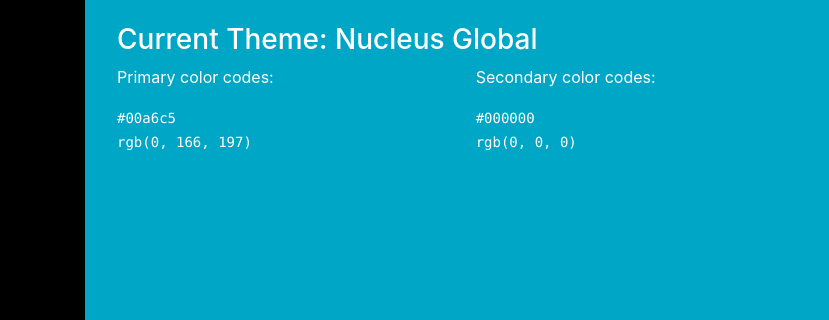
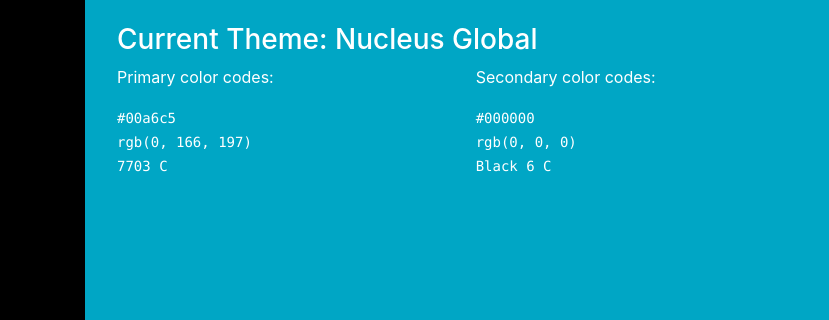
Before and after one commit to darrylmendonez/utiltities, a plain HTML site: page nucleus-global-themes/index.html in a window 1280 px wide. Shown: the part 195-515 px from the top of the page, 0-829 px from the left. Drawn offline with nearby package versions, Linux system fonts and the light colour scheme.

Commit message:
added in pantone color codes

```diff
--- a/nucleus-global-themes/css/styles.css
+++ b/nucleus-global-themes/css/styles.css
@@ -4,9 +4,6 @@
   --primary-color: #00A6C5;
   --secondary-color: #000000;
   --font-color: #ffffff;
-  --ng-primary-color: #00A6C5;
-  --ng-secondary-color: #000000;
-  --ng-font-color: #ffffff;
   --as-primary-color: #9F0F14;
   --as-secondary-color: #000000;
   --as-font-color: #ffffff;
@@ -40,6 +37,9 @@
   --nc-primary-color: #00A6C5;
   --nc-secondary-color: #000000;
   --nc-font-color: #ffffff;
+  --ng-primary-color: #00A6C5;
+  --ng-secondary-color: #000000;
+  --ng-font-color: #ffffff;
   --sd-primary-color: #D22329;
   --sd-secondary-color: #000717;
   --sd-font-color: #ffffff;
--- a/nucleus-global-themes/data/agencies.json
+++ b/nucleus-global-themes/data/agencies.json
@@ -2,90 +2,120 @@ agenciesData = [
   {
     "id": 0,
     "name": "Articulate Science",
+    "pantonePrimary": "7621 C",
+    "pantoneSecondary": "Black 6 C",
     "url": "http://www.articulatescience.com/",
     "logoUrl": "http://www.nucleus-global.com/assets/images/agencies/logo-as.png"
   },
   {
     "id": 1,
     "name": "Chrysalis Medical",
+    "pantonePrimary": "647 C",
+    "pantoneSecondary": "5777 C",
     "url": "http://chrysalismedical.com/",
     "logoUrl": "http://chrysalismedical.com/img/home.png"
   },
   {
     "id": 2,
     "name": "Clinical Thinking",
+    "pantonePrimary": "648 C",
+    "pantoneSecondary": "659 C",
     "url": "http://clinicalthinking.com/",
     "logoUrl": "http://www.nucleus-global.com/assets/images/agencies/logo-clinicalthinking.png"
   },
   {
     "id": 3,
     "name": "Cognito Medical",
+    "pantonePrimary": "1585 C",
+    "pantoneSecondary": "7604 C",
     "url": "",
     "logoUrl": "http://www.nucleus-global.com/assets/images/agencies/logo-cognito.png"
   },
   {
     "id": 4,
     "name": "Health Interactions",
+    "pantonePrimary": "340 C",
+    "pantoneSecondary": "284 C",
     "url": "http://www.healthinteractions.com/",
     "logoUrl": "http://www.nucleus-global.com/assets/images/agencies/logo-hi.png"
   },
   {
     "id": 5,
     "name": "IMNE",
+    "pantonePrimary": "273 C",
+    "pantoneSecondary": "1585 C",
     "url": "http://www.imne.com/",
     "logoUrl": "http://www.nucleus-global.com/assets/images/agencies/logo-imne.png"
   },
   {
     "id": 6,
     "name": "International Medical Press",
+    "pantonePrimary": "7621 C",
+    "pantoneSecondary": "130 C",
     "url": "http://www.intmedpress.com/",
     "logoUrl": "http://www.nucleus-global.com/assets/images/agencies/logo-imp.png"
   },
   {
     "id": 7,
     "name": "Integress",
+    "pantonePrimary": "7621 C",
+    "pantoneSecondary": "130 C",
     "url": "http://www.meetintegress.com/",
     "logoUrl": "http://www.nucleus-global.com/assets/images/agencies/logo-integress.png"
   },
   {
     "id": 8,
     "name": "Medical Expressions",
+    "pantonePrimary": "233 C",
+    "pantoneSecondary": "7672 C",
     "url": "",
     "logoUrl": "http://www.nucleus-global.com/assets/images/agencies/logo-medicalexpressions.png"
   },
   {
     "id": 9,
     "name": "MediTech Media",
+    "pantonePrimary": "7672 C",
+    "pantoneSecondary": "158 C",
     "url": "http://www.meditechmedia.com/",
     "logoUrl": "http://www.nucleus-global.com/assets/images/agencies/logo-mtm.png"
   },
   {
     "id": 10,
     "name": "Nucleus Central",
+    "pantonePrimary": "7703 C",
+    "pantoneSecondary": "Black 6 C",
     "url": "",
     "logoUrl": "http://www.nucleus-global.com/assets/images/agencies/logo-nucleuscentral.png"
   },
   {
     "id": 11,
     "name": "Nucleus Global",
+    "pantonePrimary": "7703 C",
+    "pantoneSecondary": "Black 6 C",
     "url": "http://www.nucleus-global.com/",
     "logoUrl": "https://www.synaptikdigital.com/clients/nucleus-global.png"
   },
   {
     "id": 12,
     "name": "Synaptik Digital",
+    "pantonePrimary": "7597 C",
+    "pantoneSecondary": "Neutral Black C",
     "url": "https://www.synaptikdigital.com/",
     "logoUrl": "http://www.nucleus-global.com/assets/images/agencies/logo-synaptikdigital.png"
   },
   {
     "id": 13,
     "name": "Scientific Pathways",
+    "pantonePrimary": "560 C",
+    "pantoneSecondary": "110 C",
     "url": "http://www.scientificpathways.com/",
     "logoUrl": "http://www.nucleus-global.com/assets/images/agencies/logo-scientificpathways.png"
   },
   {
     "id": 14,
     "name": "SciMentum",
+    "pantonePrimary": "2736 C",
+    "pantoneSecondary": "2925 C",
     "url": "http://www.scimentum.com/",
     "logoUrl": "http://www.nucleus-global.com/assets/images/agencies/logo-scimentum.png"
   }
--- a/nucleus-global-themes/index.html
+++ b/nucleus-global-themes/index.html
@@ -19,14 +19,16 @@
             <p>Primary color codes:</p>
             <code>
               <span id="primary-code-hex"></span><br>
-              <span id="primary-code-rgb"></span>
+              <span id="primary-code-rgb"></span><br>
+              <span id="primary-code-pantone"></span>
             </code>
           </div>
           <div class="col-md-4">
             <p>Secondary color codes:</p>
             <code>
               <span id="secondary-code-hex"></span><br>
-              <span id="secondary-code-rgb"></span>
+              <span id="secondary-code-rgb"></span><br>
+              <span id="secondary-code-pantone"></span>
             </code>
           </div>
           <div class="col-md-4">
--- a/nucleus-global-themes/js/scripts.js
+++ b/nucleus-global-themes/js/scripts.js
@@ -18,6 +18,8 @@ $(document).ready(function() {
   $('#displayed-url').attr('href', defaultAgency.url);
   $('#displayed-url').html(defaultAgency.url);
   $('#displayed-logo').attr('src', defaultAgency.logoUrl);
+  $('#primary-code-pantone').html(defaultAgency.pantonePrimary);
+  $('#secondary-code-pantone').html(defaultAgency.pantoneSecondary);
 
   // slice rgbColor into array
   var rgbSlicer = function(rgbColor) {
@@ -71,7 +73,7 @@ $(document).ready(function() {
   var changeTheme = function(e) {
     var target = e.target;
     var cardElement = target.parentElement.parentElement;
-    // if swatch is clicked
+    // swatch is clicked
     if (target.nodeName === "SPAN") {
       root.style.setProperty('--primary-color', target.style.backgroundColor);
       primaryRgbColor = getComputedStyle(target).backgroundColor;
@@ -80,7 +82,7 @@ $(document).ready(function() {
       root.style.setProperty('--font-color', target.style.borderColor);
       fontRgbColor = getComputedStyle(target).borderColor;
     }
-    // else if button is clicked
+    // button is clicked
     else if (target.nodeName === "A") {
       e.preventDefault;
       root.style.setProperty('--primary-color', cardElement.style.backgroundColor);
@@ -110,6 +112,8 @@ $(document).ready(function() {
       $('#displayed-url').attr('href', agencies[agencyId].url);
     }
     $('#displayed-logo').attr('src', agencies[agencyId].logoUrl);
+    $('#primary-code-pantone').html(agencies[agencyId].pantonePrimary);
+    $('#secondary-code-pantone').html(agencies[agencyId].pantoneSecondary);
   }
 
   swatches.forEach((swatch) => {
```
